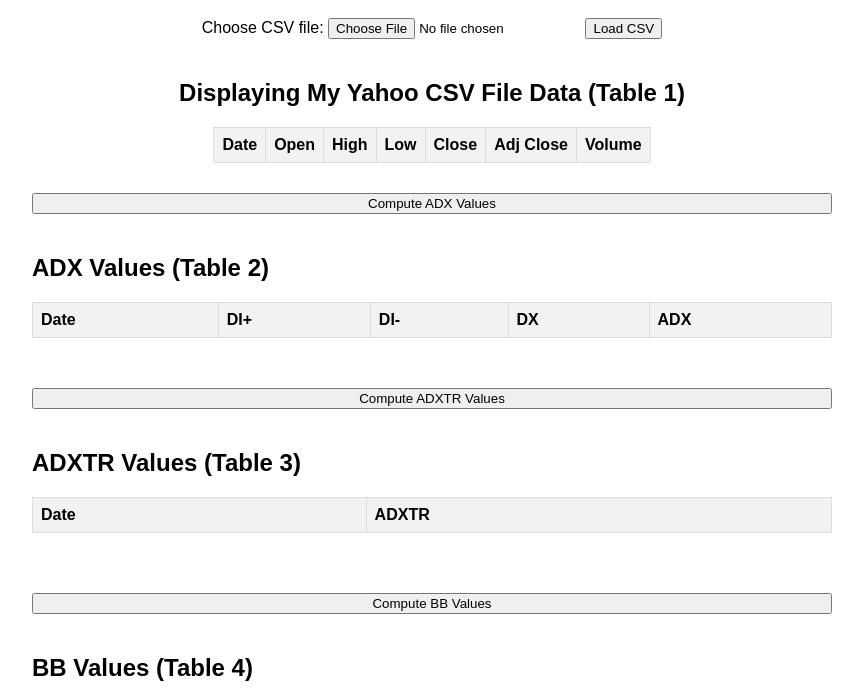
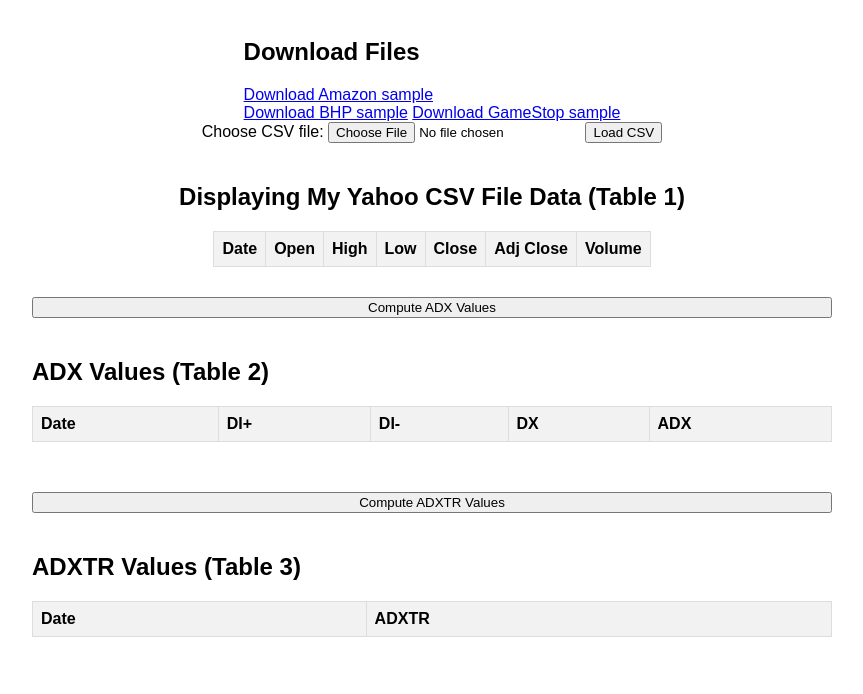
Before and after one commit to cracked-crystalball-99/bears-bulls-my-5-tools, a plain HTML site: page index.html in a window 1280 px wide. Shown: the part 60-754 px from the top of the page, without its empty margins (208-1071 px from the left). Drawn offline with nearby package versions, Linux system fonts and the light colour scheme.

Commit message:
Update index.html

```diff
--- a/index.html
+++ b/index.html
@@ -10,6 +10,16 @@
 </head>
 <body>
     <h1>Technical Analysis Tool</h1>
+
+    <!-- Add your download links here -->
+    <div>
+        <h2>Download Files</h2>
+        <a href="https://github.com/cracked-crystalball-99/bears-bulls-my-5-tools/raw/main/path/to/AMZN.csv" download="AMZN.csv">Download Amazon sample</a><br>
+        <a href="https://github.com/cracked-crystalball-99/bears-bulls-my-5-tools/raw/main/path/to/BHP.AX.csv" download="BHP.AX.csv">Download BHP sample</a>
+        <a href="https://github.com/cracked-crystalball-99/bears-bulls-my-5-tools/raw/main/path/to/GME.csv" download="GME.csv">Download GameStop sample</a>
+    </div>
+
+    <!-- Rest of your content -->
 
     <!-- Form to load CSV file -->
     <form id="csvForm">
```
